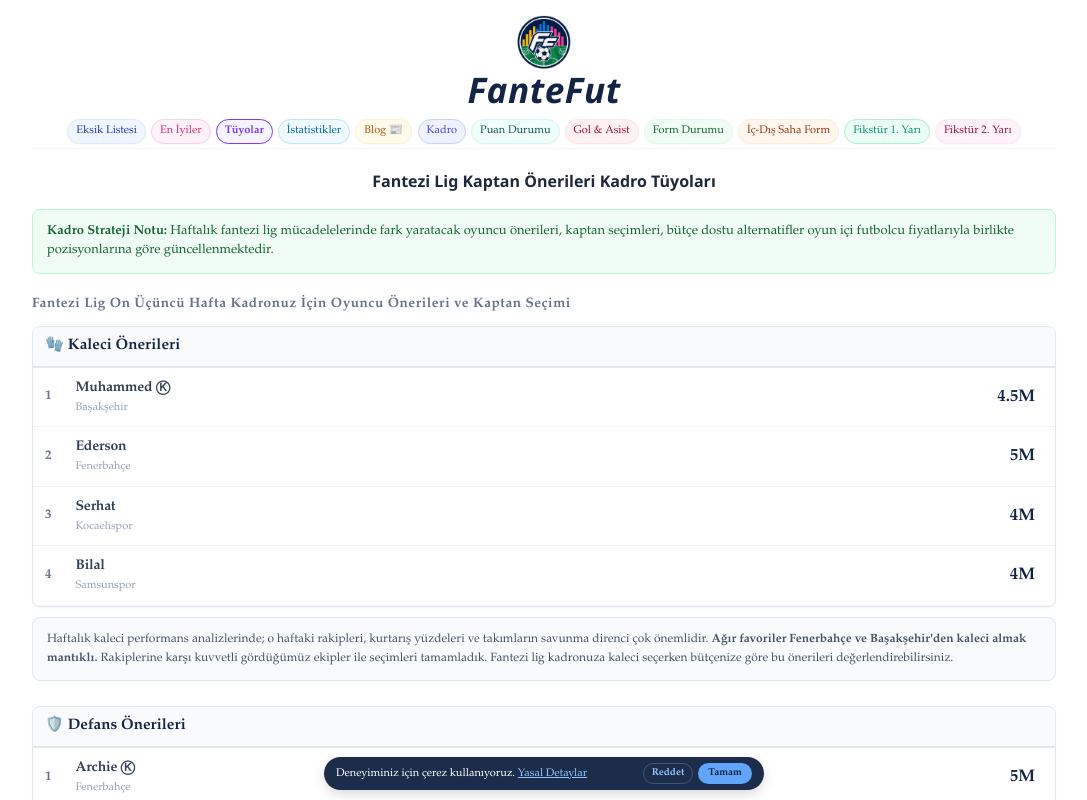
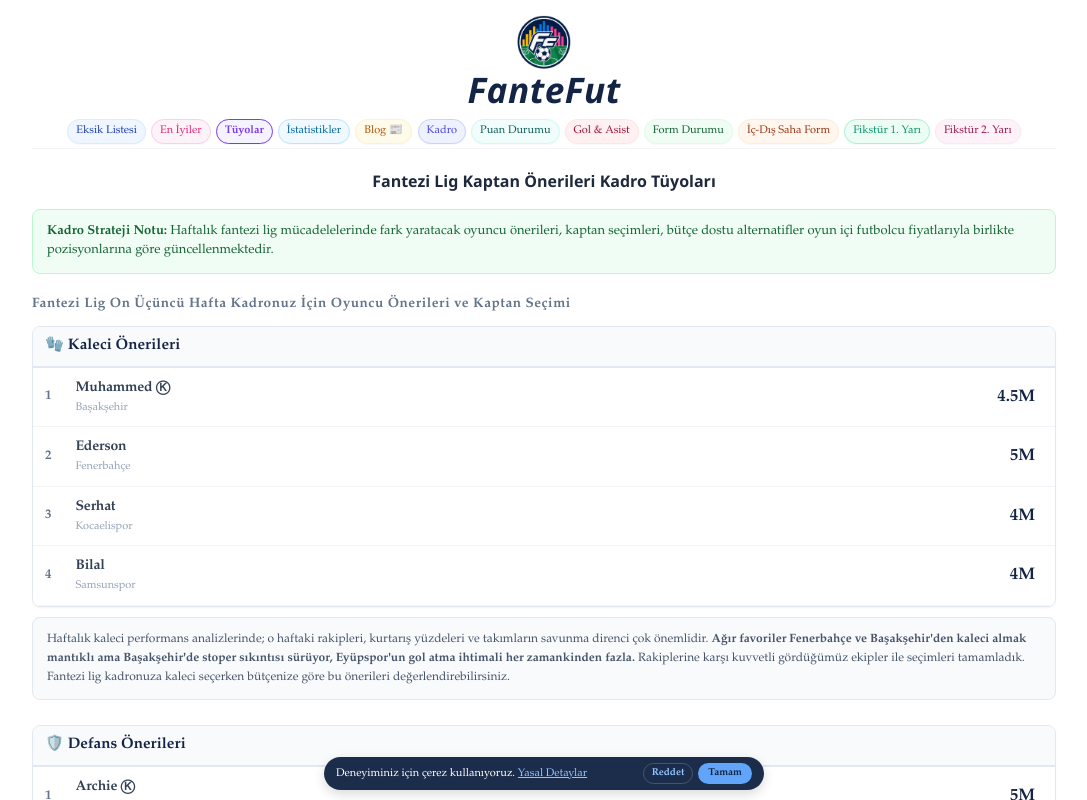
Before and after one commit to fantefut/fantefut, a Next.js app: page /haftanin-analizi in a window 1280 px wide. Shown: the top 800 px of the page, without its empty margins (96-1183 px from the left). Built offline with nearby package versions, Linux system fonts and the light colour scheme.

Commit message:
guncelleme

```diff
--- a/app/haftanin-analizi/page.js
+++ b/app/haftanin-analizi/page.js
@@ -43,7 +43,7 @@ const REHBER_DATA = {
 
 // 📝 ADSENSE DOSTU TABLO ALTI ANALİZ METİNLERİ
 const REHBER_ANALIZLERI = {
-  "Kaleci": <>Haftalık kaleci performans analizlerinde; o haftaki rakipleri, kurtarış yüzdeleri ve takımların savunma direnci çok önemlidir. <strong>Ağır favoriler Fenerbahçe ve Başakşehir'den kaleci almak mantıklı.</strong> Rakiplerine karşı kuvvetli gördüğümüz ekipler ile seçimleri tamamladık. Fantezi lig kadronuza kaleci seçerken bütçenize göre bu önerileri değerlendirebilirsiniz.</>,
+  "Kaleci": <>Haftalık kaleci performans analizlerinde; o haftaki rakipleri, kurtarış yüzdeleri ve takımların savunma direnci çok önemlidir. <strong>Ağır favoriler Fenerbahçe ve Başakşehir'den kaleci almak mantıklı ama Başakşehir'de stoper sıkıntısı sürüyor, Eyüpspor'un gol atma ihtimali her zamankinden fazla.</strong> Rakiplerine karşı kuvvetli gördüğümüz ekipler ile seçimleri tamamladık. Fantezi lig kadronuza kaleci seçerken bütçenize göre bu önerileri değerlendirebilirsiniz.</>,
 
   "Defans": <>Defans oyuncusu seçimlerinde hem gol yememe (clean sheet) potansiyeli yüksek takımlara hem hücuma katkı sağlayan beklere hem de duran toptan goller atan stoperlere yönelmek puanınızı katlayacaktır. On üçüncü hafta eşleşmelerine göre yaptığımız analizlerde öne çıkan isimleri sizin için derledik. <strong>Gol yemez Opoku ve Karbownik, penaltıcı Hadergjonaj, hücumcu Archie öne çıkıyor. Anlık sakatlıkları ana sayfadan ve sosyal medya hesaplarımızdan takip edip kadronuzu güncelleyebilirsiniz.</strong> Archie yerine Levent oynar mı takip etmek lazım. Samsunspor'un yeni hocası savunmaya önem veriyor, değerlendirilebilir.</>,
 
--- a/app/page.tsx
+++ b/app/page.tsx
@@ -13,11 +13,11 @@ const SUPER_LIG_TAKIMLARI = [
 ];
 
 const ILK_OYUNCULAR = {
-  "Alanyaspor": "", "Amed Sportif Faaliyetler": "Ballet - Cezalı - Kırmızı kart - 14. hafta\nDellova - Sakat - Belli değil - Aralık ayı\nKrasniqi - Şüpheli - Darbe - Belli değil\nAli Turap - Şüpheli - Belli değil - Belli değil\nDiagne - Kadro dışı - Bilinmiyor - Belli değil", "Başakşehir": "Emin - Sakat - Belli değil - Sezon sonu\nOperi - Şüpheli - Belli değil - Belli değil\nYusuf - Sakat - Menisküs - Belli değil\nFayzullayev - Şüpheli - Belli değil - Belli değil\nBa - Şüpheli - Belli değil - Belli değil", "Beşiktaş": "Agbadou - Şüpheli - Diz - Belli değil\nEmirhan - Şüpheli - Kafa - Belli değil", "Çorum FK": "Berat - Sakat - Adale - Ocak ayı\nCengiz - Şüpheli - Adale - Belli değil\nArda - Şüpheli - Adale - Belli değil\nGökhan - Şüpheli - Adale - Belli değil",
+  "Alanyaspor": "", "Amed Sportif Faaliyetler": "Ballet - Cezalı - Kırmızı kart - 14. hafta\nDellova - Sakat - Belli değil - Aralık ayı\nKrasniqi - Şüpheli - Darbe - Belli değil\nAli Turap - Şüpheli - Belli değil - Belli değil\nDiagne - Kadro dışı - Bilinmiyor - Belli değil", "Başakşehir": "Emin - Sakat - Ameliyat - Sezon sonu\nOperi - Sakat - Ameliyat - Mart ayı\nYusuf - Sakat - Menisküs - Aralık sonu\nFayzullayev - Şüpheli - Belli değil - Belli değil\nBa - Şüpheli - Belli değil - Belli değil", "Beşiktaş": "Agbadou - Şüpheli - Diz - Maça hazır\nEmirhan - Şüpheli - Kafa - Maça hazır", "Çorum FK": "Berat - Sakat - Adale - Ocak ayı\nCengiz - Şüpheli - Adale - Belli değil\nArda - Şüpheli - Adale - Belli değil\nGökhan - Şüpheli - Adale - Belli değil",
   "Erzurumspor FK": "Orhan - Sakat - Kasık - Aralık ayı\nEbosele - Sakat - Hamstring - Ocak ayı", "Eyüpspor": "Moldovan - Kadro dışı - Yönetim - Transfer\nEl Yamiq - Kadro dışı - Yönetim - Transfer\nSabiri - Kadro dışı - Yönetim - Transfer\nPintor - Şüpheli - Belli değil - Belli değil\nBoutobba - Kadro dışı - Yönetim - Transfer\nTalha - Şüpheli - Belli değil - TD kararı\nGiordano - Şüpheli - Belli değil - Belli değil",
   "Fenerbahçe": "Oosterwolde - Liste dışı - Ameliyat oldu - Aralık\nAke - Sakat - Adale - Aralık ayı\nAsensio - Sakat - Diz - Ocak sonu\nAmara Diouf - Liste dışı - Özel program - Belli değil",
   "Galatasaray": "Deniz - Şüpheli - Burun - Belli değil\nSallai - Sakat - Adale - 14. hafta\nLeao - Sakat - Adale - Aralık ayı\nOsimhen - Şüpheli - Diz - Belli değil", "Gaziantep FK": "Fuat Bavuk - Sakat - Ayak b. - Belli değil\nStewart - Şüpheli - Belli değil - Belli değil\nAbena - Şüpheli - Kafa - Belli değil\nSylla - Şüpheli - Belli değil - Belli değil",
-  "Gençlerbirliği": "K. Rodrigues - Şüpheli - Adale - Belli değil\nGoutas - Sakat - Çapraz bağ - Sezon sonu\nThalisson - Şüpheli - Belli değil - Belli değil\nEnsar - Şüpheli - Belli değil - Kasım sonu\nAbdurrahim - Sakat - Belli değil - Aralık ayı\nGökhan - Şüpheli - Belli değil - Belli değil",
+  "Gençlerbirliği": "K. Rodrigues - Sakat - Adale - Belli değil\nGoutas - Sakat - Çapraz bağ - Sezon sonu\nThalisson - Sakat - Belli değil - Belli değil\nEnsar - Sakat - Belli değil - Kasım sonu\nAbdurrahim - Sakat - Belli değil - Aralık ayı\nGökhan - Sakat - Belli değil - Belli değil",
   "Göztepe": "Luka - Kadro dışı - Soruşturma - Belli değil\nAndre - Şüpheli - Kafa - 14. hafta\nFurkan B. - Sakat - Belli değil - Belli değil",
   "Kasımpaşa": "Ayberk - Cezalı - Sarı kart - 14. hafta\nKamil Ahmet - Sakat - Aşil - Sezon sonu\nMouanga - Şüpheli - Belli değil - Belli değil", "Kocaelispor": "Show - Şüpheli - Adale - Belli değil\nPetkovic - Şüpheli - Maç ritmi - Belli değil\nHaidara - Sakat - Tendon - 2027\nZoukrou - Şüpheli - Hamstring - Belli değil", "Konyaspor": "Adil - Sakat - Çapraz bağ - Sezon sonu\nAwaziem - Sakat - Hamstring - Belli değil\nBaniyya - Şüpheli - Adale - Belli değil\nJevtovic - Şüpheli - Belli değil - Belli değil", "Rizespor": "Alikulov - Şüpheli - Maç ritmi - TD kararı\nCan - Sakat - Fbf - Ocak ayı\nMihaila - Şüpheli - Belli değil - Belli değil\nTaha - Şüpheli - Belli değil - Belli değil", "Samsunspor": "Celil - Şüpheli - Uyluk - Belli değil\nYunus Emre - Şüpheli - Belli değil - Belli değil", "Trabzonspor": "Okay - Sakat - Bireysel - 2027\nDju - Şüpheli - Uyluk - 14. hafta\nAral - Şüpheli - Adale - 14. hafta\nBatagov - Şüpheli - Antrenman - 14. hafta\nFolcarelli - Şüpheli - Belli değil - 14. hafta"
 };
@@ -104,7 +104,7 @@ export default function Home() {
   fontFamily: ICERIK_FONTU,
   width: '100%'
 }}>
-  <strong>Eksik Listesi Analizi:</strong> Süper Lig'de her hafta yeni heyecan başlarken, fantezi futbol kadrolarında değişikliğe gidecek katılımcılar için sakat ve cezalı oyuncular büyük önem taşıyor. Beklenmedik puan kayıpları yaşamamak adına, takımların güncel eksiklerini aşağıdan inceleyebilirsiniz. Sarı kart sınırındaki oyuncular, eksik listesinin altına eklendi. Havuzumuzdaki veriler resmi açıklamalar doğrultusunda anlık güncellenmektedir. Son güncelleme: 27.11.2026 11:55
+  <strong>Eksik Listesi Analizi:</strong> Süper Lig'de her hafta yeni heyecan başlarken, fantezi futbol kadrolarında değişikliğe gidecek katılımcılar için sakat ve cezalı oyuncular büyük önem taşıyor. Beklenmedik puan kayıpları yaşamamak adına, takımların güncel eksiklerini aşağıdan inceleyebilirsiniz. Sarı kart sınırındaki oyuncular, eksik listesinin altına eklendi. Havuzumuzdaki veriler resmi açıklamalar doğrultusunda anlık güncellenmektedir. Son güncelleme: 27.11.2026 16:01
 </div>
 
         {/* Tüm takımların listelendiği ana döngü */}
```
